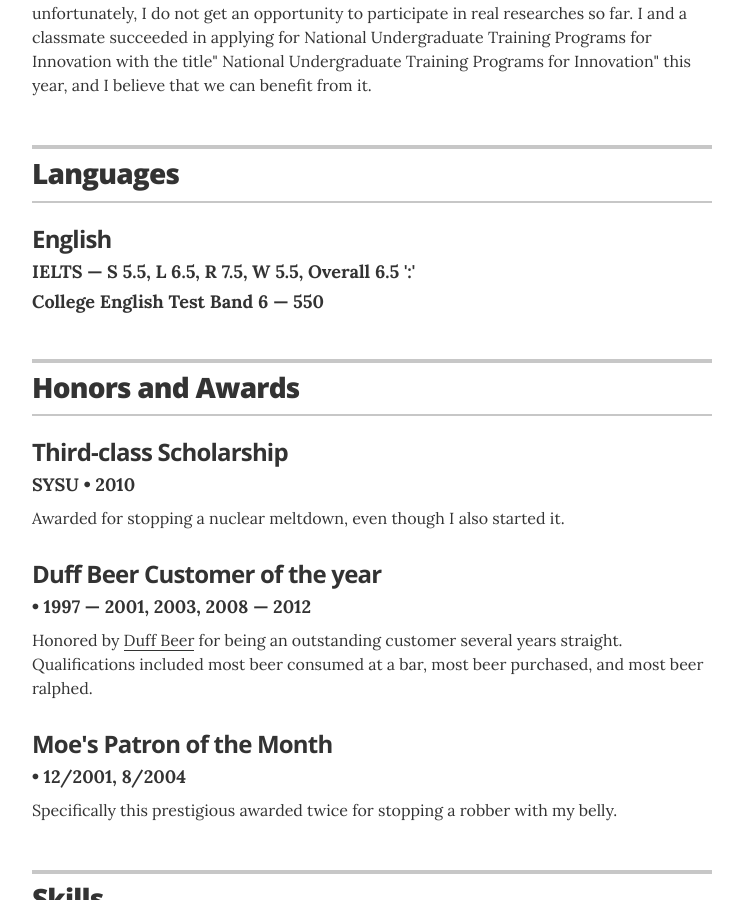
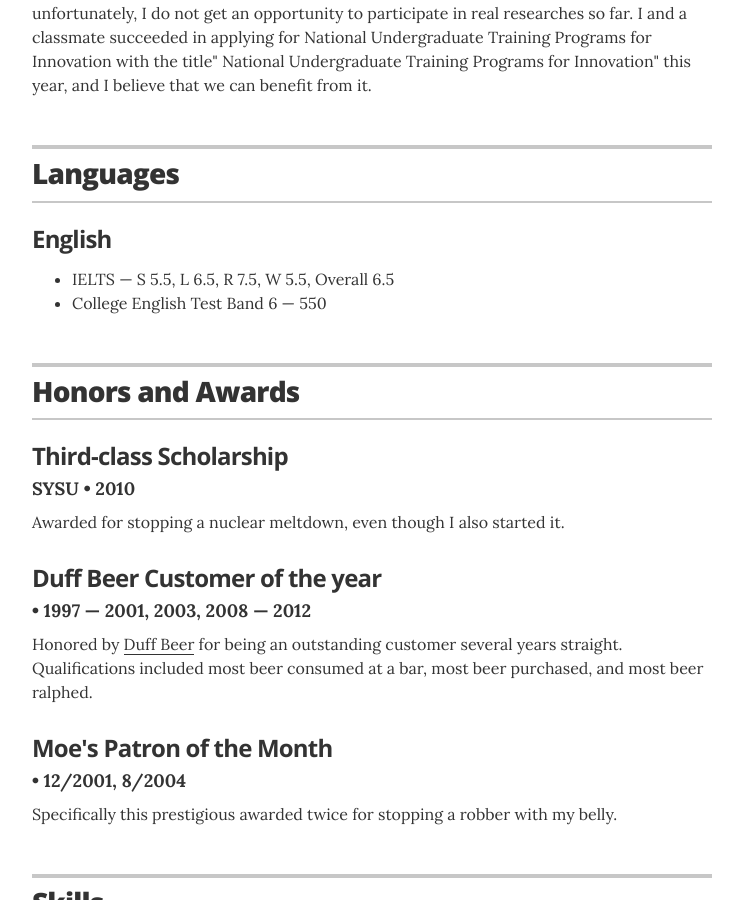
Before and after one commit to LastStriker/LastStriker.github.io, a Jekyll site: the page built from index.html, in a window 1280 px wide and 900 px high, scrolled down 769 px. Shown: the whole window, without its empty margins (268-1011 px from the left). Built offline with Jekyll 4.4.1, drawn with Linux system fonts in a browser that asks for light colours.

Commit message:
languages21

```diff
--- a/_data/projects.yml
+++ b/_data/projects.yml
@@ -3,5 +3,4 @@
 
 # donutfinder.io
 - project: English
-  first: IELTS &mdash; S 5.5,  L 6.5,  R 7.5,  W 5.5,  Overall 6.5  ':'
-  second: College English Test Band 6 &mdash; 550
+  content: <ul class="resume-item-list"><li>IELTS &mdash; S 5.5,  L 6.5,  R 7.5,  W 5.5,  Overall 6.5</li><li>College English Test Band 6 &mdash; 550</li></ul>
--- a/_layouts/resume.html
+++ b/_layouts/resume.html
@@ -97,8 +97,7 @@
         <div class="resume-item" itemscope itemtype="http://schema.org/CreativeWork">
           <meta itemprop="creator" content="{{ site.resume_name }}" itemtype="http://schema.org/Person" />
           <h3 class="resume-item-title" itemprop="name">{% if project.url %}<a href="{{ project.url }}" itemprop="url">{{ project.project }}</a>{% else %}{{ project.project }}{% endif %}</h3>
-          <h4 class="resume-item-details" itemprop="description">{{ project.first }} </h4>
-		  <h4 class="resume-item-details" itemprop="description">{{ project.second }} </h4>
+          <p class="resume-item-copy">{{ project.content }} </p>
 		</div>
         {% endfor %}
 
```
